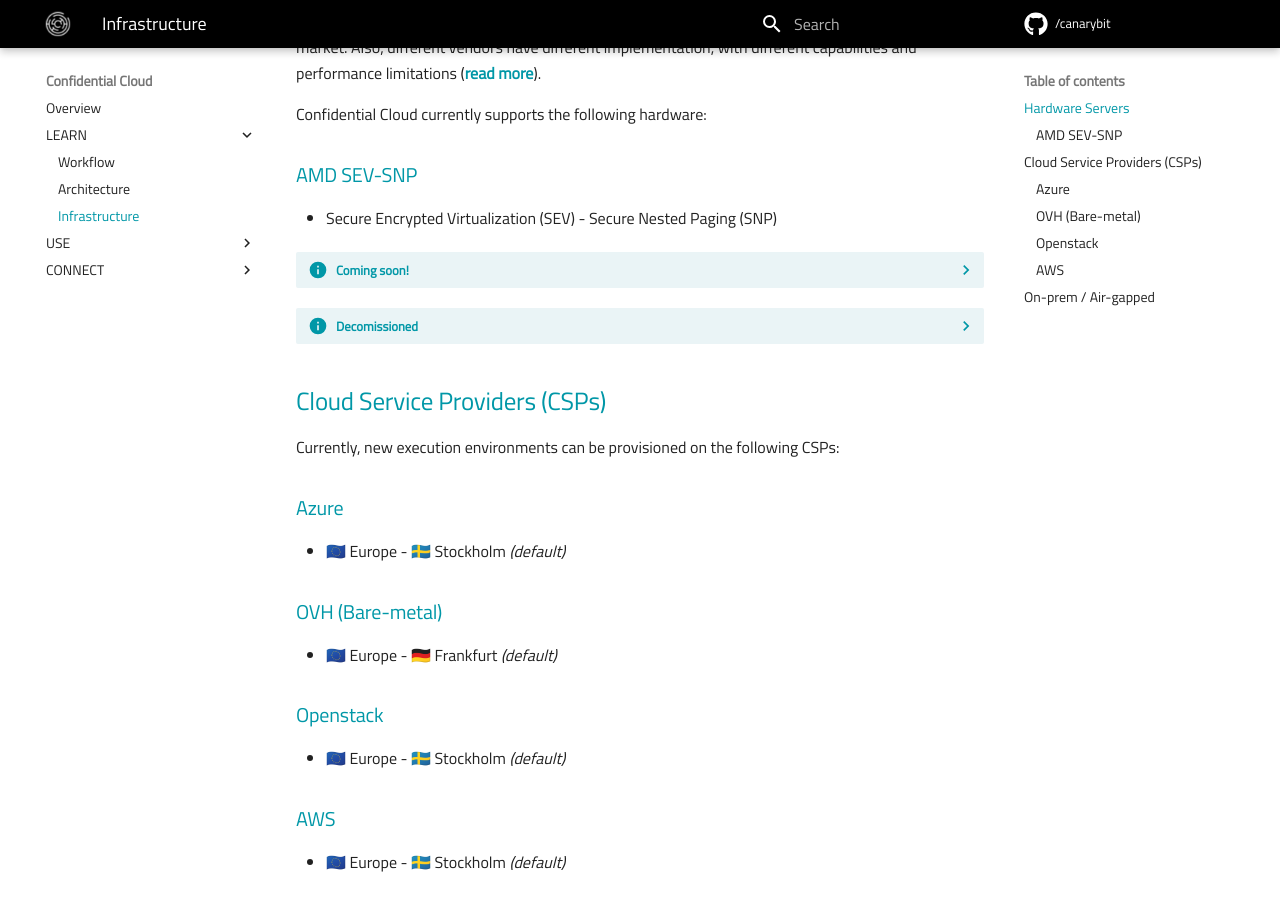
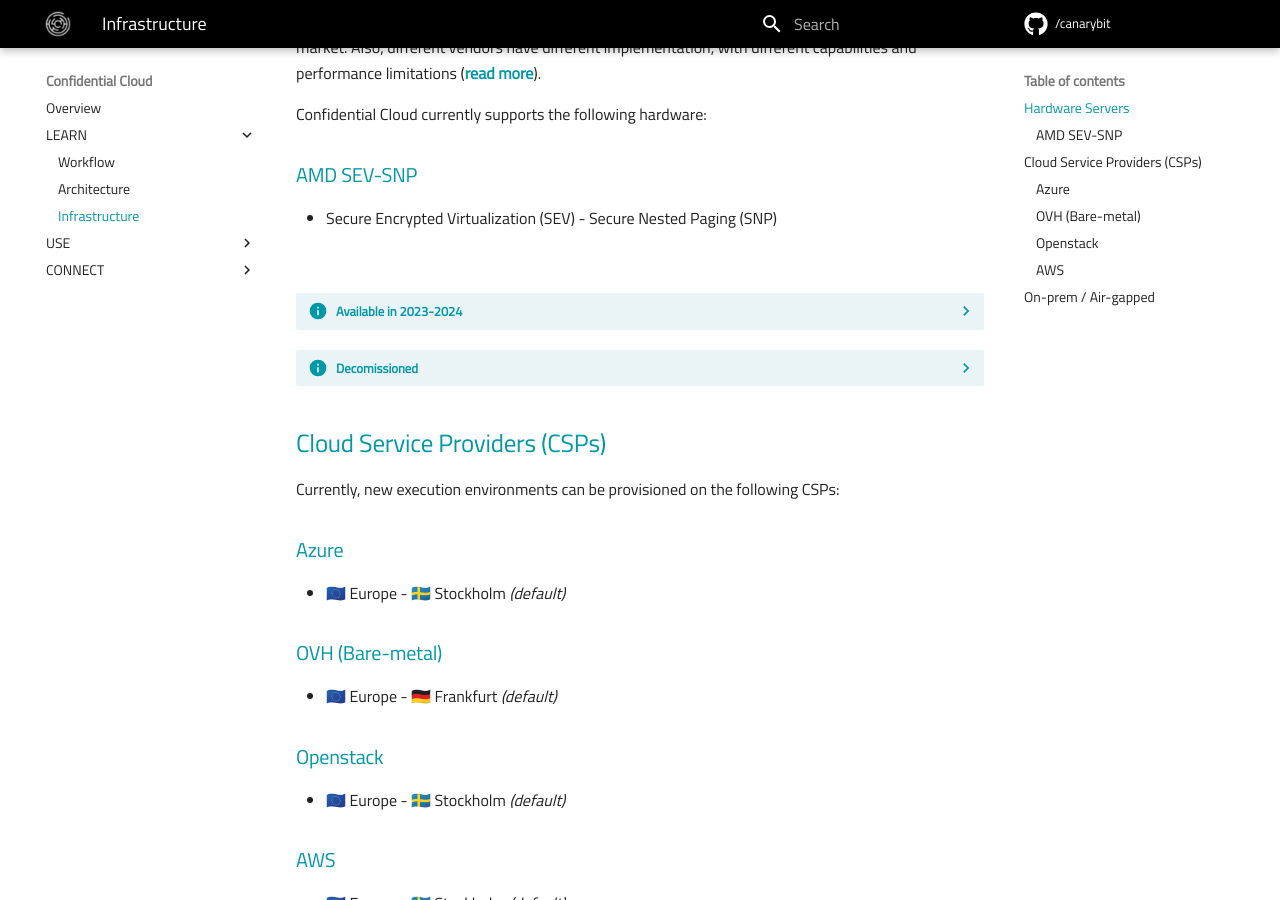
Before and after one commit to canarybit/cc-docs, an MkDocs documentation site: the page built from docs/infrastructure.md, in a window 1280 px wide and 900 px high, scrolled down 405 px. Built offline with MkDocs 1.6.1 and Material for MkDocs 9.7.7, drawn with Linux system fonts in a browser that asks for light colours.

Commit message:
Updates content

```diff
--- a/docs/infrastructure.md
+++ b/docs/infrastructure.md
@@ -15,8 +15,10 @@
 
 - Secure Encrypted Virtualization (SEV) - Secure Nested Paging (SNP)
 
+<br>
+
 <details closed>
-<summary>Coming soon!</summary>
+<summary>Available in 2023-2024</summary>
 <br>ARM Confidential Compute Architecture (CCA).
 <br>&nbsp;
 <br>IBM Protected Execution Facility (PEF).
```
